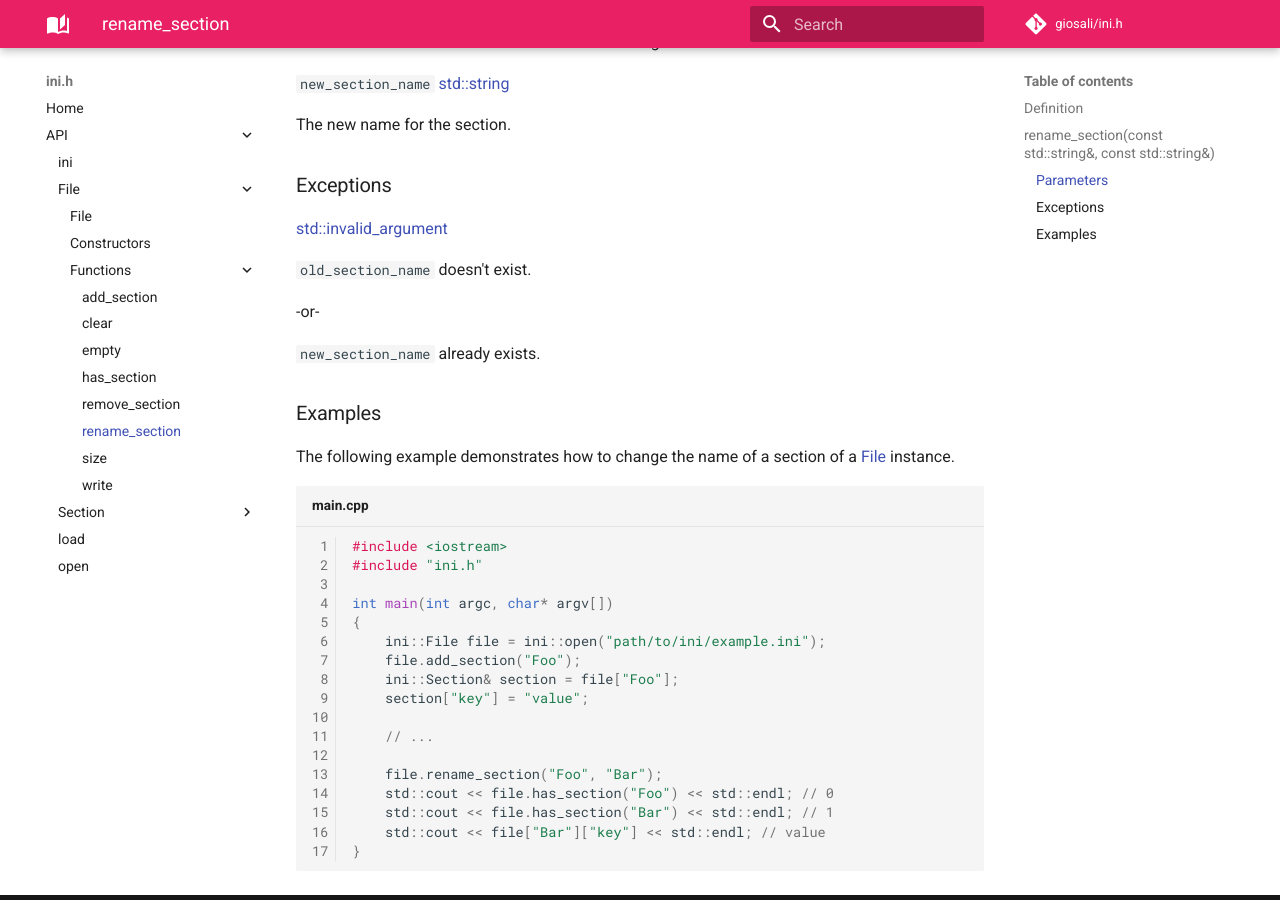
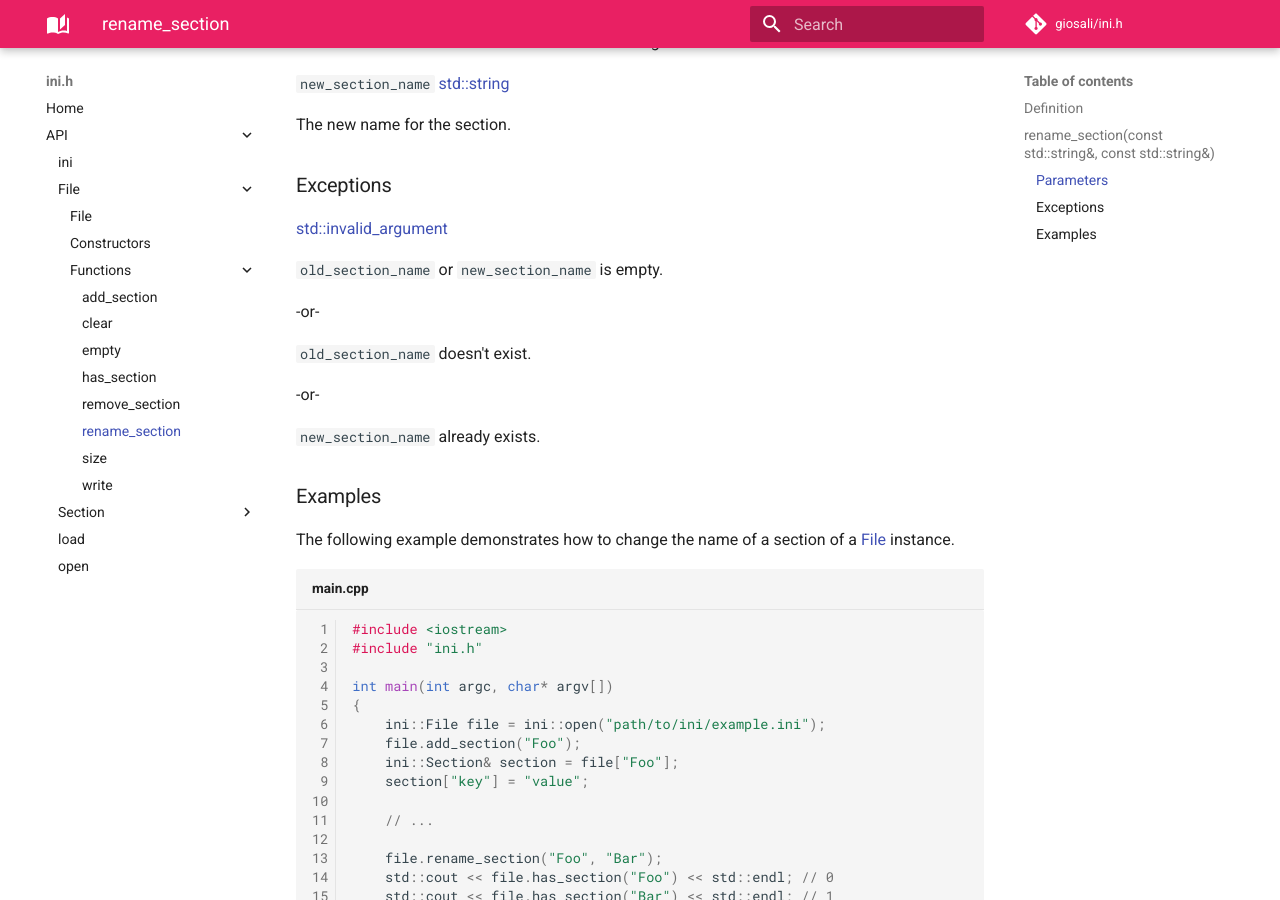
Before and after one commit to giosali/ini.h, an MkDocs documentation site: the page built from docs/api/file/functions/rename_section.md, in a window 1280 px wide and 900 px high, scrolled down 621 px. Built offline with MkDocs 1.6.1 and Material for MkDocs 9.7.7, drawn with Linux system fonts in a browser that asks for light colours; comment, search, counter and statistics services are not loaded.

Commit message:
Update exception info

```diff
--- a/docs/api/file/functions/rename_section.md
+++ b/docs/api/file/functions/rename_section.md
@@ -30,6 +30,10 @@ The new name for the section.
 
 [std::invalid_argument](https://en.cppreference.com/w/cpp/error/invalid_argument)
 
+`old_section_name` or `new_section_name` is empty.
+
+-or-
+
 `old_section_name` doesn't exist.
 
 -or-
```
